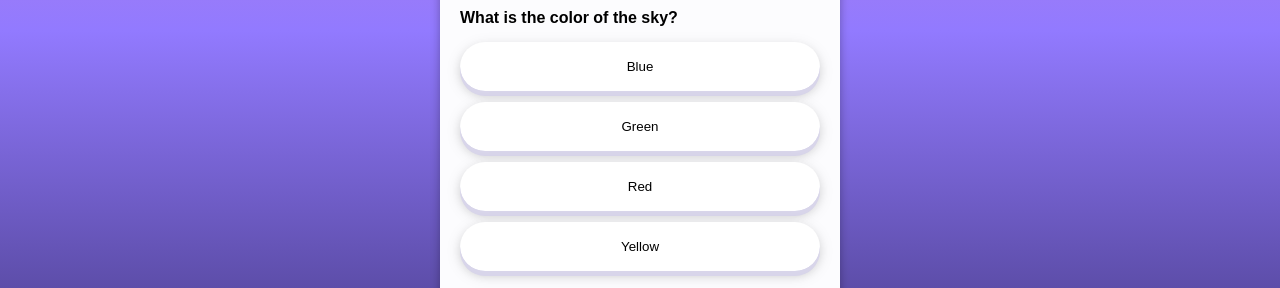
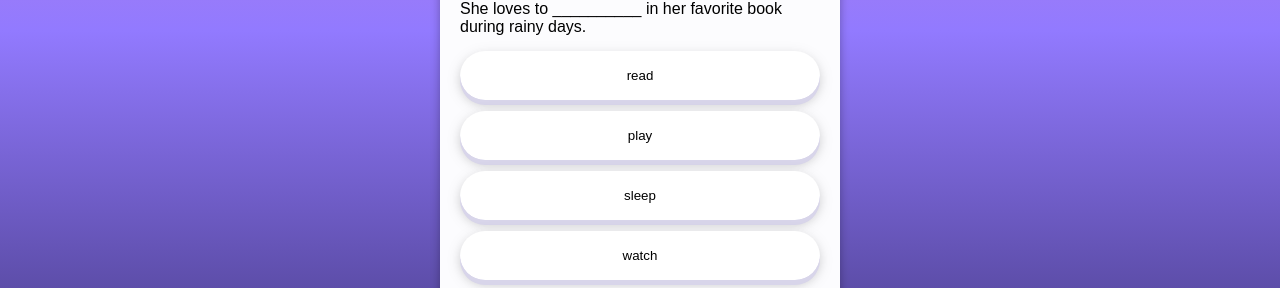
Before and after one commit to MgHt00/quizzes-for-kids, a plain HTML site: page index.html in a window 1280 px wide. Shown: the part 250-538 px from the top of the page. Drawn offline with Linux system fonts and the light colour scheme; a web font is replaced by a local one.

Commit message:
quiz-js-edit

```diff
--- a/css/base.css
+++ b/css/base.css
@@ -48,7 +48,7 @@ h1 {
 
 .question-container {
   font-family: "Poppins", sans-serif;
-  font-weight: 600;
+  font-weight: 400;
   font-style: normal;
 }
 
@@ -64,6 +64,9 @@ h1 {
 }
 
 .answer-btn {
+  font-family: "Poppins", sans-serif;
+  font-weight: 400;
+  font-style: normal;
   background-color: #ffffff;
   border-radius: 25px;
   border: none;
--- a/js/quiz.js
+++ b/js/quiz.js
@@ -6,20 +6,38 @@ let currentQuestionIndex;
 
 const questions = [
   {
-    question: "What is the capital of France?",
-    answers: ["Berlin", "Madrid", "Paris", "Rome"],
-    correctAnswer: "Paris"
+    question: "Whenever I go to the old part of a city, I like to ________ all the shops selling antiques.",
+    answers: ["examine", "search", "check", "explore"],
+    correctAnswer: "explore"
   },
   {
-    question: "What is 2 + 2?",
-    answers: ["3", "4", "5", "6"],
-    correctAnswer: "4"
+    question: "There was no fixed agenda for that particular day as it was to be regarded simply as a ________ meeting.",
+    answers: ["possible", "probable", "unplanned", "casual"],
+    correctAnswer: "casual"
   },
   {
-    question: "What is the color of the sky?",
-    answers: ["Blue", "Green", "Red", "Yellow"],
-    correctAnswer: "Blue"
+    question: "The teacher asked the students to __________ their answers before submitting the test.",
+    answers: ["look", "review", "correct", "fix"],
+    correctAnswer: "review"
   },
+  {
+    question: "She loves to __________ in her favorite book during rainy days.",
+    answers: ["read", "play", "sleep", "watch"],
+    correctAnswer: "read"
+  },
+  /*
+  To complete the process efficiently, it's essential to follow each step in the correct __________.
+  (a) way
+  (b) sequence
+  (c) manner
+  (d) fashion
+
+  The artist was known for her ability to ________ emotions through her paintings.
+  (a) display
+  (b) convey
+  (c) show
+  (d) express
+  */
 ];
 
 // copy questions array to a temporary array
```
